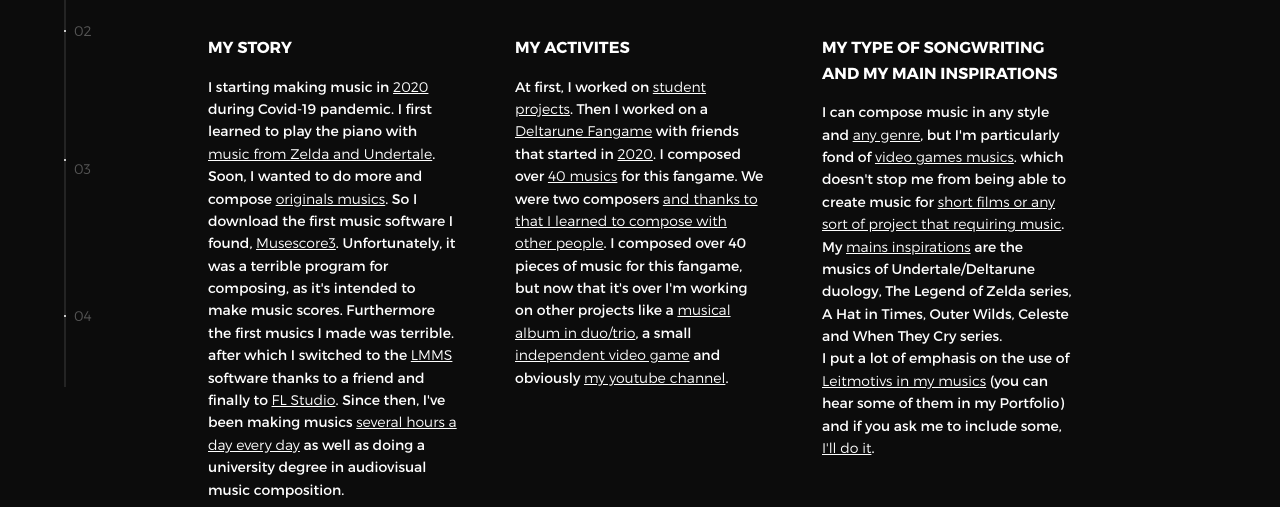
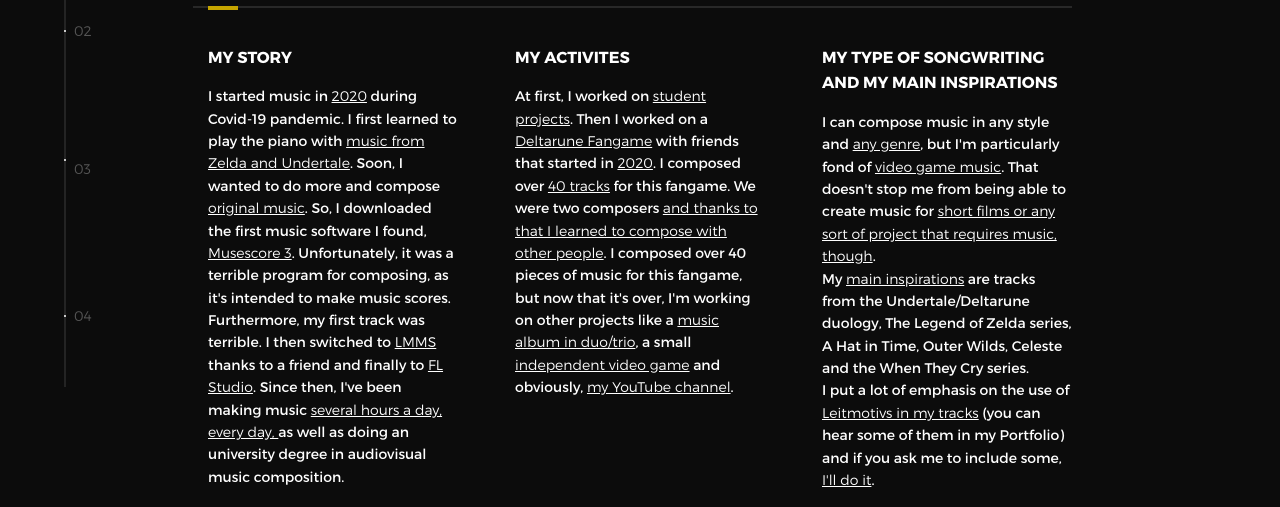
Before and after one commit to Tick358/portfolio, a plain HTML site: page index.html in a window 1280 px wide. Shown: the part 293-800 px from the top of the page. Drawn offline with nearby package versions, Linux system fonts and the light colour scheme.

Commit message:
Update index.html

```diff
--- a/index.html
+++ b/index.html
@@ -59,20 +59,20 @@
               <div class="intro--options">
                 <a>
                   <h3>My story</h3>
-                  <p>I starting making music in <respectme>2020</respectme> during Covid-19 pandemic. I first learned to play the piano with <respectme>music from Zelda and Undertale</respectme>. Soon, I wanted to do more and compose <respectme>originals musics</respectme>.
-                    So I download the first music software I found, <respectme>Musescore3</respectme>. Unfortunately, it was a terrible program for composing, as it's intended to make music scores. Furthermore the first
-                  musics I made was terrible. after which I switched to the <respectme>LMMS</respectme> software thanks to a friend and finally to <respectme>FL Studio</respectme>. Since then, I've been making musics <respectme>several hours a day every day</respectme> as well as doing a university degree in audiovisual music composition.</p>
+                  <p>I started music in <respectme>2020</respectme> during Covid-19 pandemic. I first learned to play the piano with <respectme>music from Zelda and Undertale</respectme>. Soon, I wanted to do more and compose <respectme>original music</respectme>.
+                    So, I downloaded the first music software I found, <respectme>Musescore 3</respectme>. Unfortunately, it was a terrible program for composing, as it's intended to make music scores. Furthermore, my first
+                  track was terrible. I then switched to <respectme>LMMS</respectme> thanks to a friend and finally to <respectme>FL Studio</respectme>. Since then, I've been making music <respectme>several hours a day, every day, </respectme> as well as doing an university degree in audiovisual music composition.</p>
                 </a>
                 <a>
                   <h3>My activites</h3>
-                  <p>At first, I worked on <respectme>student projects</respectme>. Then I worked on a <respectme>Deltarune Fangame</respectme> with friends that started in <respectme>2020</respectme>. I composed over <respectme>40 musics</respectme> for this fangame.
-                    We were two composers <respectme>and thanks to that I learned to compose with other people</respectme>. I composed over 40 pieces of music for this fangame, but now that it's over I'm working on other projects like a <respectme>musical album in duo/trio</respectme>, a small <respectme>independent video game</respectme> and obviously <respectme>my youtube channel</respectme>.</p>
+                   <p>At first, I worked on <respectme>student projects</respectme>. Then I worked on a <respectme>Deltarune Fangame</respectme> with friends that started in <respectme>2020</respectme>. I composed over <respectme>40 tracks</respectme> for this fangame.
+                    We were two composers <respectme>and thanks to that I learned to compose with other people</respectme>. I composed over 40 pieces of music for this fangame, but now that it's over, I'm working on other projects like a <respectme>music album in duo/trio</respectme>, a small <respectme>independent video game</respectme> and obviously, <respectme>my YouTube channel</respectme>.</p>
                 </a>
                 <a>
                   <h3>My type of songwriting and my main inspirations</h3>
-                  <p>I can compose music in any style and <respectme>any genre</respectme>, but I'm particularly fond of <respectme>video games musics</respectme>. which doesn't stop me from being able to create music for <respectme>short films or any sort of project that requiring music</respectme>.
-                     <br/>My <respectme>mains inspirations</respectme> are the musics of Undertale/Deltarune duology, The Legend of Zelda series, A Hat in Times, Outer Wilds, Celeste and When They Cry series.
-                     <br/>I put a lot of emphasis on the use of <respectme>Leitmotivs in my musics</respectme> (you can hear some of them in my Portfolio) and if you ask me to include some, <respectme>I'll do it</respectme>.</p>
+                  <p>I can compose music in any style and <respectme>any genre</respectme>, but I'm particularly fond of <respectme>video game music</respectme>. That doesn't stop me from being able to create music for <respectme>short films or any sort of project that requires music, though</respectme>.
+                     <br/>My <respectme>main inspirations</respectme> are tracks from the Undertale/Deltarune duology, The Legend of Zelda series, A Hat in Time, Outer Wilds, Celeste and the When They Cry series.
+                     <br/>I put a lot of emphasis on the use of <respectme>Leitmotivs in my tracks</respectme> (you can hear some of them in my Portfolio) and if you ask me to include some, <respectme>I'll do it</respectme>.</p>
                 </a>
               </div>
             </div>
```
